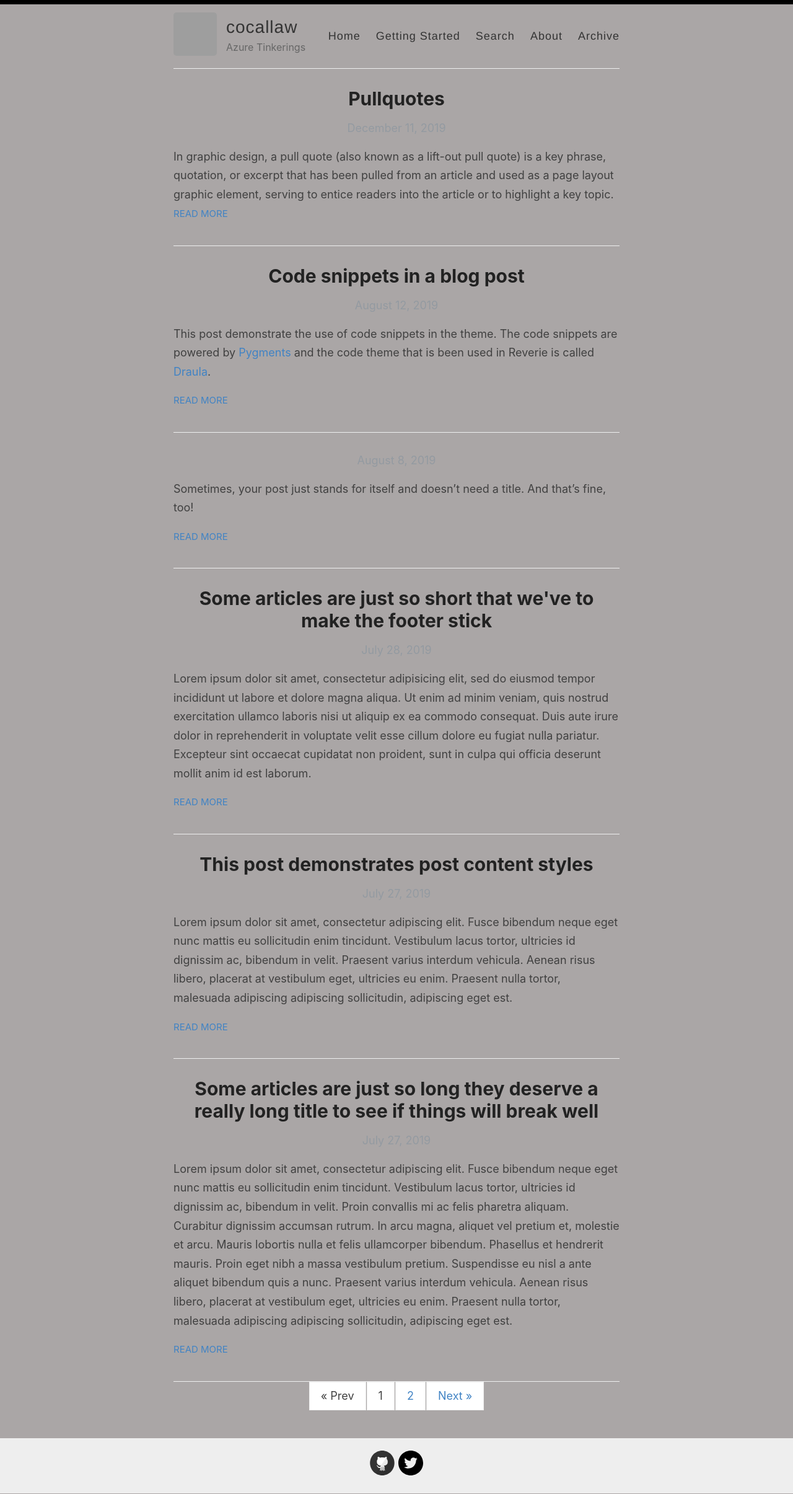
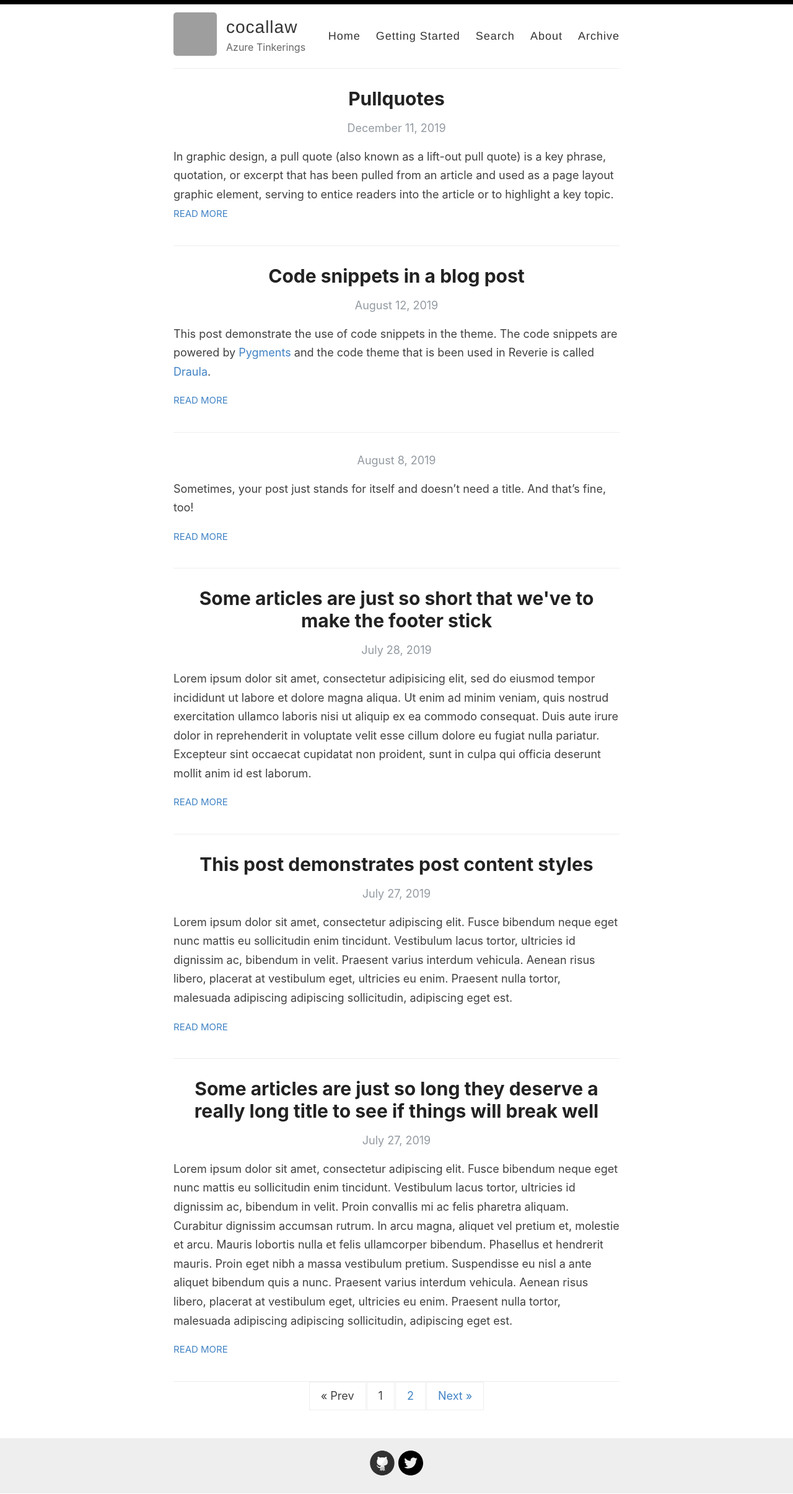
Before and after one commit to cocallaw/cocallaw.github.io, a Jekyll site: the page built from index.html, in a window 1280 px wide. Shown: the whole page at 62% size. Built offline with Jekyll 4.4.1, drawn with Linux system fonts in a browser that asks for light colours; the list of posts is cut into pages by our own code; grey boxes are pictures that could not be loaded.

Commit message:
Update style.scss

```diff
--- a/assets/style.scss
+++ b/assets/style.scss
@@ -21,7 +21,7 @@ html {
 }
 
 body {
-  background: rgb(170, 166, 166);
+  background: #fff;
   font-family: -system-ui, -apple-system, BlinkMacSystemFont, "Segoe UI", Roboto, Helvetica, Arial, sans-serif, "Apple Color Emoji", "Segoe UI Emoji", "Segoe UI Symbol";
   color: #404040;
   line-height: 1.7;
```
